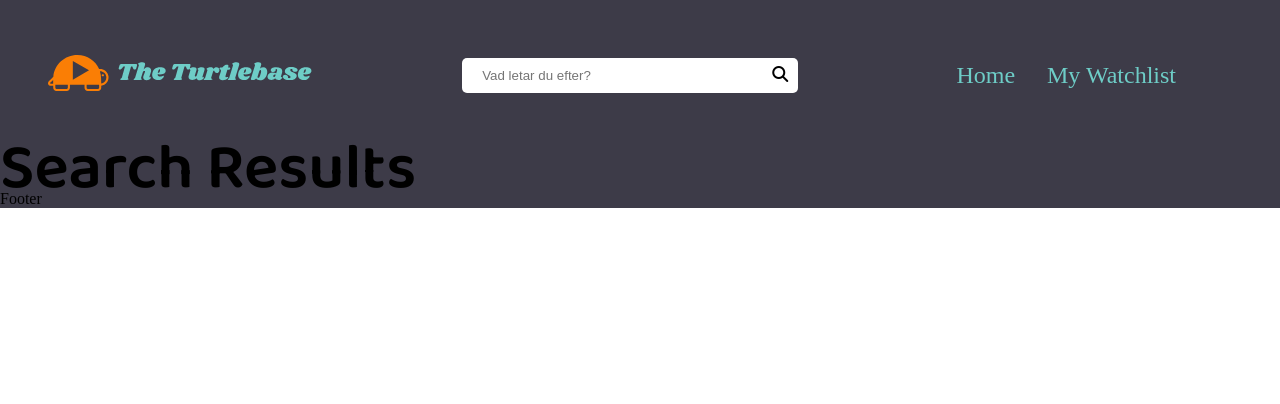
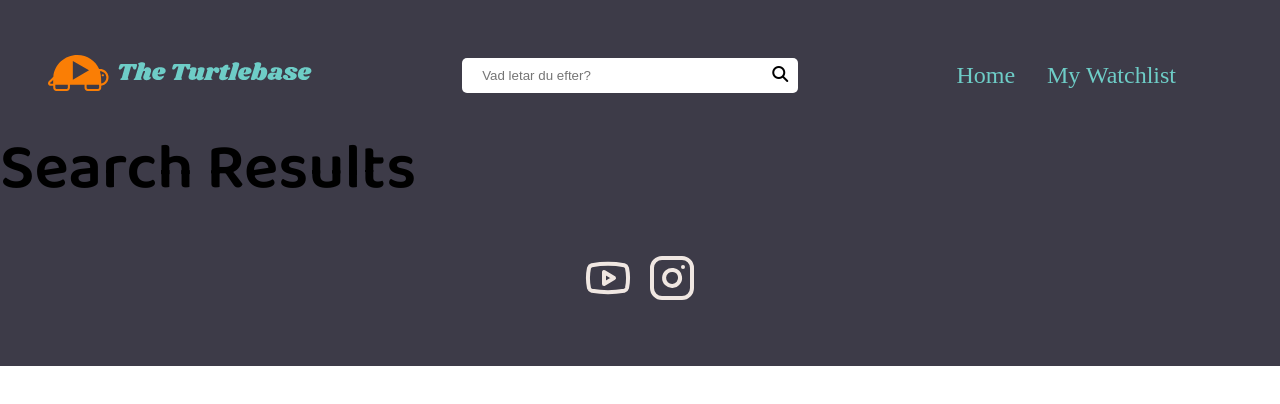
Before and after one commit to Tivva34/Iron-Turtles, a React (Vite) app in the folder vite-project/: page /search in a window 1280 px wide. Shown: the top 404 px of the page. Built offline with nearby package versions, Linux system fonts and the light colour scheme.

Commit message:
Footer added

```diff
--- a/vite-project/src/Components/Footer.jsx
+++ b/vite-project/src/Components/Footer.jsx
@@ -1,7 +1,12 @@
-import React from "react";
+import { LuYoutube, LuInstagram } from "react-icons/lu";
 
 function Footer() {
-  return <footer className="page footer">Footer</footer>;
+  return (
+    <footer className="page footer">
+      <LuYoutube className="footer__some-icon" />
+      <LuInstagram className="footer__some-icon" />
+    </footer>
+  );
 }
 
 export default Footer;
--- a/vite-project/src/index.css
+++ b/vite-project/src/index.css
@@ -75,7 +75,7 @@ span {
 }
 
 .errorpage__button {
-  padding:1rem;
+  padding: 1rem;
   border-radius: 10px;
   border: 2px solid var(--white);
   background-color: #240745;
@@ -100,3 +100,15 @@ span {
   align-items: center;
   padding: 0 3rem;
 }
+
+.footer {
+  display: flex;
+  justify-content: center;
+  gap: 1rem;
+  padding: 4rem;
+}
+
+.footer__some-icon {
+  font-size: 3rem;
+  color: var(--white);
+}
```
